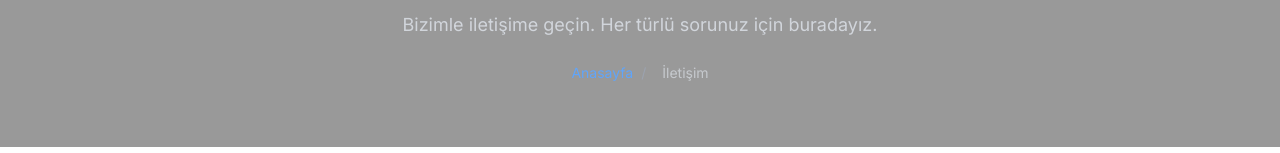
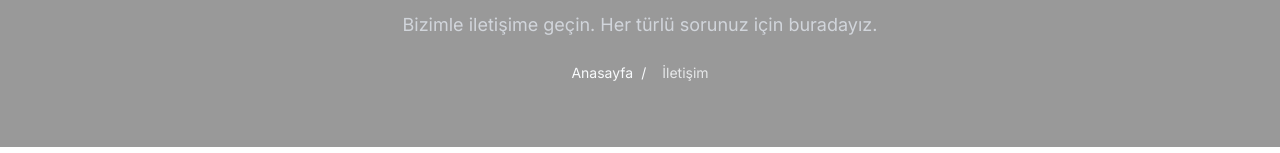
Before and after one commit to yunusmertofficial/kayasehircambalkon, a Next.js app: page /iletisim in a window 1280 px wide. Shown: the part 233-386 px from the top of the page. Built offline with nearby package versions, Linux system fonts and the light colour scheme.

Commit message:
Update Breadcrumb component to use primary foreground color for improved styling consistency

```diff
--- a/src/components/Breadcrumb.tsx
+++ b/src/components/Breadcrumb.tsx
@@ -47,17 +47,17 @@ const Breadcrumb = ({
                 {index !== breadcrumbs.length - 1 ? (
                   <Link
                     href={breadcrumb.href}
-                    className="text-blue-400 font-medium hover:text-gray-200 hover:underline transition-all duration-300"
+                    className="text-primary-foreground font-medium hover:text-gray-200 hover:underline transition-all duration-300"
                   >
                     {breadcrumb.label}
                   </Link>
                 ) : (
-                  <span className="text-gray-300 font-medium opacity-80">
+                  <span className="text-primary-foreground font-medium opacity-80">
                     {breadcrumb.label}
                   </span>
                 )}
                 {index !== breadcrumbs.length - 1 && (
-                  <span className="mx-2 text-gray-400">/</span>
+                  <span className="mx-2 text-primary-foreground">/</span>
                 )}
               </li>
             ))}
```
